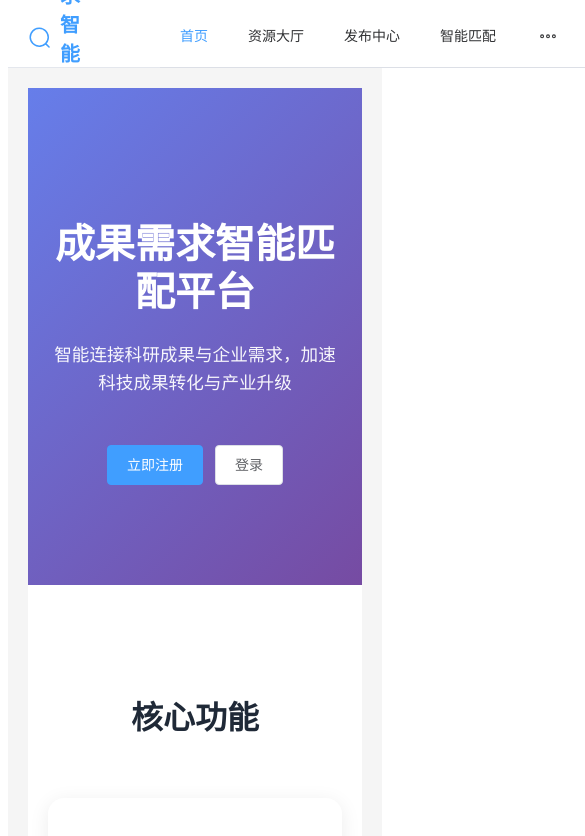
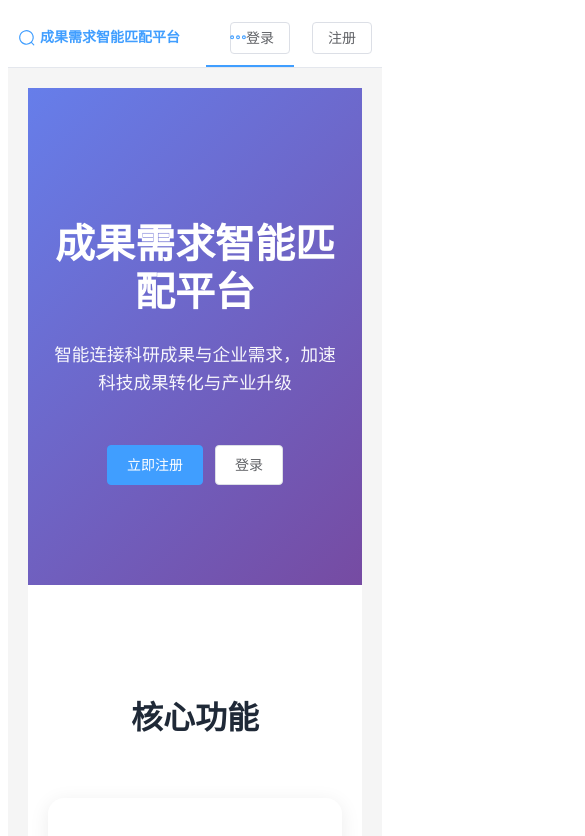
Before and after one commit to gyx47/Techmatch-AI, a Vue app in the folder frontend/: page / in a window 390 px wide. Shown: the top 836 px of the page, 585 px wide, since content can reach past the window. Built offline with nearby package versions, Linux system fonts and the light colour scheme.

Commit message:
修复了网页拉到较窄时界面不适配的问题

```diff
--- a/frontend/src/App.vue
+++ b/frontend/src/App.vue
@@ -92,6 +92,22 @@
   max-width: 1200px;
   margin: 0 auto;
   padding: 0 20px;
+  gap: 10px;
+  flex-wrap: wrap;
+}
+
+@media (max-width: 768px) {
+  .header-content {
+    padding: 0 15px;
+    gap: 8px;
+  }
+}
+
+@media (max-width: 480px) {
+  .header-content {
+    padding: 0 10px;
+    gap: 6px;
+  }
 }
 
 .logo {
@@ -100,16 +116,73 @@
   font-size: 20px;
   font-weight: bold;
   color: #409eff;
+  white-space: nowrap;
+  overflow: hidden;
+  text-overflow: ellipsis;
+  max-width: 100%;
+  flex-shrink: 1;
+  min-width: 0;
+}
+
+.logo span {
+  word-break: break-word;
+  overflow-wrap: break-word;
+  white-space: normal;
 }
 
 .logo .el-icon {
   margin-right: 8px;
   font-size: 24px;
+  flex-shrink: 0;
+}
+
+@media (max-width: 768px) {
+  .logo {
+    font-size: 16px;
+  }
+
+  .logo .el-icon {
+    font-size: 20px;
+    margin-right: 6px;
+  }
+}
+
+@media (max-width: 480px) {
+  .logo {
+    font-size: 14px;
+  }
+
+  .logo .el-icon {
+    font-size: 18px;
+    margin-right: 4px;
+  }
+
+  .logo span {
+    display: -webkit-box;
+    -webkit-line-clamp: 2;
+    -webkit-box-orient: vertical;
+    overflow: hidden;
+    text-overflow: ellipsis;
+    line-height: 1.3;
+  }
 }
 
 .nav-menu {
   flex: 1;
   margin: 0 40px;
+  min-width: 0;
+}
+
+@media (max-width: 768px) {
+  .nav-menu {
+    margin: 0 20px;
+  }
+}
+
+@media (max-width: 480px) {
+  .nav-menu {
+    margin: 0 10px;
+  }
 }
 
 .nav-menu .el-menu-item {
--- a/frontend/src/views/Dashboard.vue
+++ b/frontend/src/views/Dashboard.vue
@@ -39,21 +39,21 @@
       <div class="section" v-if="vectorStats">
         <h3>数据统计</h3>
         <el-row :gutter="20">
-          <el-col :span="8">
+          <el-col :xs="24" :sm="12" :md="8">
             <div class="stat-card">
               <div class="stat-label">向量数据库</div>
               <div class="stat-value">{{ vectorStats.vector_db_count || 0 }}</div>
               <div class="stat-desc">已索引论文数</div>
             </div>
           </el-col>
-          <el-col :span="8">
+          <el-col :xs="24" :sm="12" :md="8">
             <div class="stat-card">
               <div class="stat-label">数据库</div>
               <div class="stat-value">{{ vectorStats.database_count || 0 }}</div>
               <div class="stat-desc">总论文数</div>
             </div>
           </el-col>
-          <el-col :span="8">
+          <el-col :xs="24" :sm="12" :md="8">
             <div class="stat-card">
               <div class="stat-label">索引进度</div>
               <div class="stat-value">{{ vectorStats.indexed_percentage || 0 }}%</div>
@@ -1068,16 +1068,67 @@
   padding: 0 20px;
 }
 
+@media (max-width: 768px) {
+  .container {
+    padding: 0 15px;
+  }
+}
+
+@media (max-width: 480px) {
+  .container {
+    padding: 0 10px;
+  }
+}
+
 .title {
   font-size: 32px;
   margin: 10px 0;
   color: #1f2937;
+  word-break: break-word;
+  overflow-wrap: break-word;
+  line-height: 1.3;
+  white-space: normal;
+}
+
+@media (max-width: 768px) {
+  .title {
+    font-size: 22px;
+    margin: 8px 0;
+  }
+
+  .subtitle {
+    font-size: 13px;
+  }
+}
+
+@media (max-width: 480px) {
+  .title {
+    font-size: 18px;
+    margin: 6px 0;
+  }
+
+  .subtitle {
+    font-size: 12px;
+  }
+}
+
+@media (max-width: 360px) {
+  .title {
+    font-size: 16px;
+    margin: 5px 0;
+  }
+
+  .subtitle {
+    font-size: 11px;
+  }
 }
 
 .subtitle {
   color: #6b7280;
   margin-bottom: 24px;
   font-size: 14px;
+  word-break: break-word;
+  overflow-wrap: break-word;
 }
 
 .actions {
@@ -1107,6 +1158,17 @@
   border-radius: 8px;
   padding: 20px;
   text-align: center;
+  min-height: 120px;
+  display: flex;
+  flex-direction: column;
+  justify-content: center;
+  margin-bottom: 20px;
+}
+
+@media (min-width: 769px) {
+  .stat-card {
+    margin-bottom: 0;
+  }
 }
 
 .stat-label {
--- a/frontend/src/views/SmartMatch.vue
+++ b/frontend/src/views/SmartMatch.vue
@@ -87,7 +87,7 @@
         </div>
 
         <el-row :gutter="24">
-          <el-col :span="8" v-for="item in filteredResults" :key="item.id">
+          <el-col :xs="24" :sm="12" :md="8" v-for="item in filteredResults" :key="item.id">
             <div class="result-card-wrapper">
               <div class="paper-card" :class="{ 'selected': item.type === '论文' && isPaperSelected(item.paper_id) }">
                 <div class="card-checkbox-wrapper" v-if="item.type === '论文' && item.paper_id">
```
